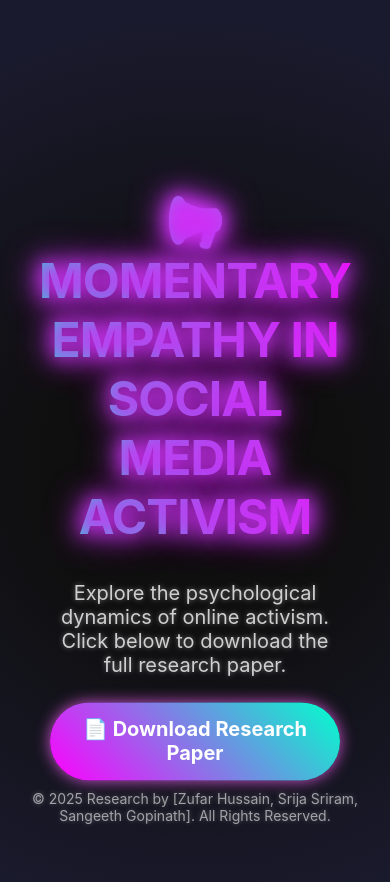
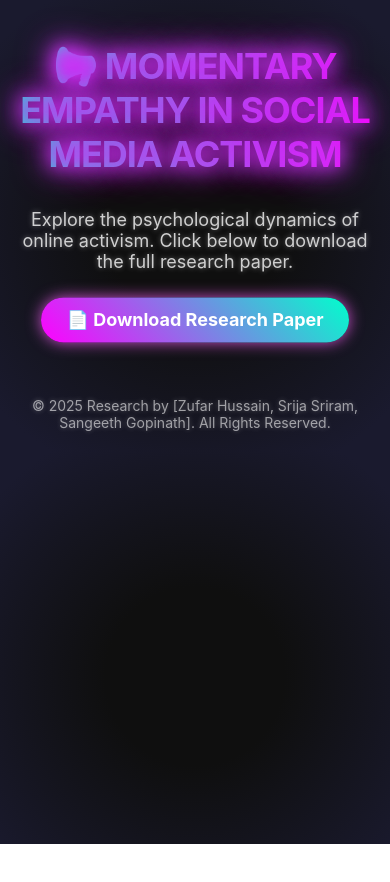
Before and after one commit to zufu07/momentary-empathy-study, a plain HTML site: page index.html in a window 390 px wide. After the commit the page ends 844 px from the top, so only its background shows below. Drawn offline with Linux system fonts and the light colour scheme.

Commit message:
index.html

```diff
--- a/index.html
+++ b/index.html
@@ -18,7 +18,8 @@
             flex-direction: column;
             align-items: center;
             justify-content: center;
-            overflow: hidden;
+            overflow-y: auto; /* Enables scrolling */
+            overflow-x: hidden;
         }
 
         h1 {
@@ -94,10 +95,32 @@
             animation: float 3s infinite alternate;
         }
 
+        /* Mobile Responsiveness */
+        @media (max-width: 768px) {
+            body {
+                padding: 20px;
+                height: auto;
+                justify-content: flex-start;
+                overflow-y: auto;
+            }
+
+            h1 {
+                font-size: 36px;
+            }
+
+            p {
+                font-size: 18px;
+            }
+
+            .download-btn {
+                font-size: 18px;
+                padding: 12px 25px;
+            }
+        }
+
         /* Footer */
         footer {
-            position: absolute;
-            bottom: 20px;
+            margin-top: 50px;
             font-size: 14px;
             opacity: 0.6;
             text-shadow: 0 0 5px rgba(255, 255, 255, 0.5);
```
